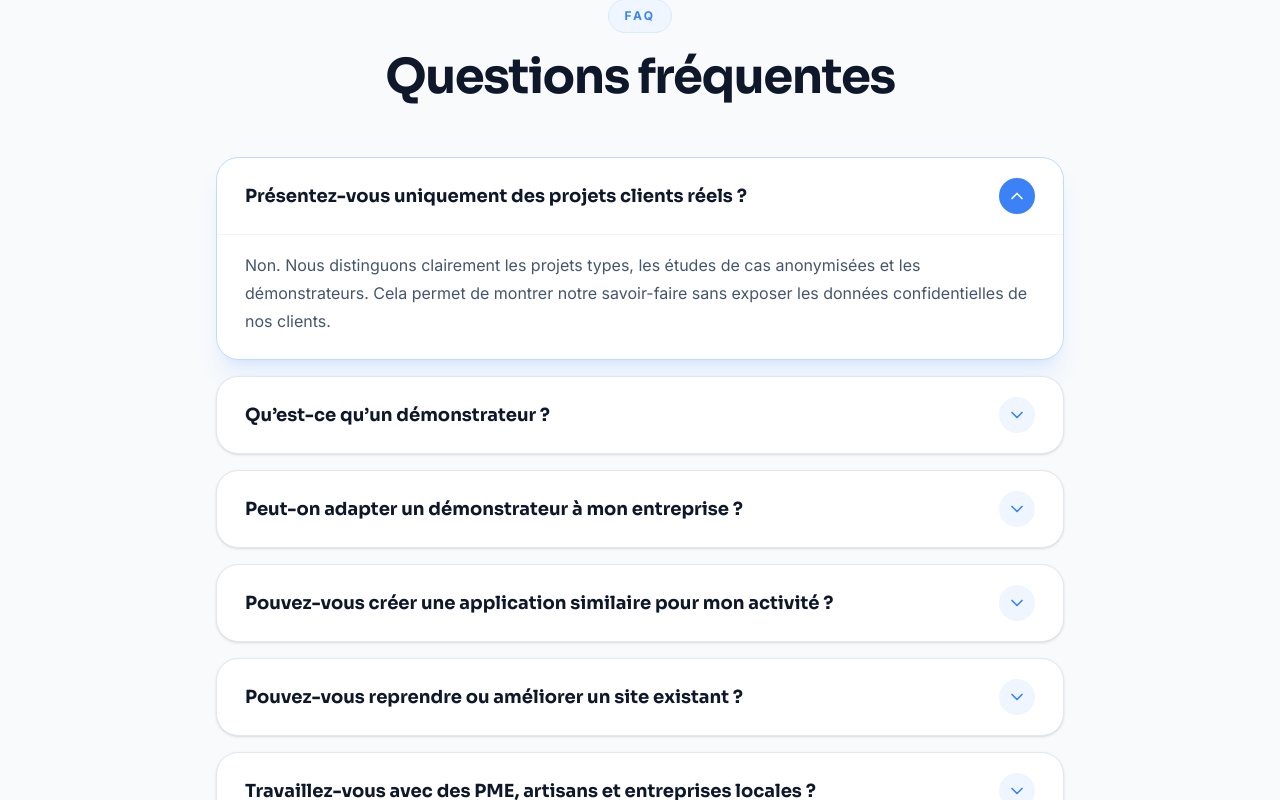
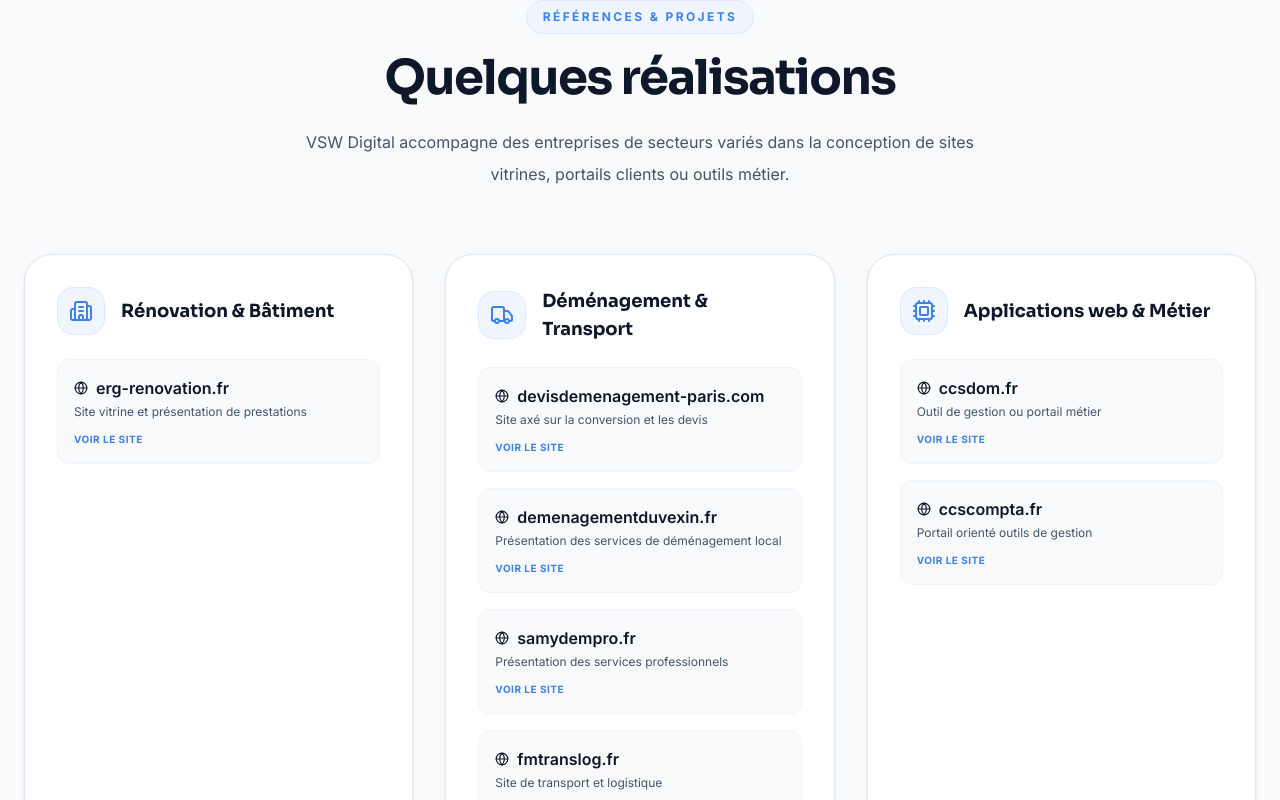
Before and after one commit to AylanMael/vsw, a React (Vite) app: page /realisations in a window 1280 px wide. Shown: the part 10760-11560 px from the top of the page. Built offline with nearby package versions, Linux system fonts and the light colour scheme; no server answers.

Commit message:
feat(realisations): add project references section
Integrate the new RealisationReferences component to the Realisations page to showcase past client projects categorized by sector.

```diff
--- /dev/null
+++ b/src/components/realisations/RealisationReferences.tsx
@@ -0,0 +1,119 @@
+import { motion } from "motion/react";
+import {
+  Building2,
+  Truck,
+  Cpu,
+  Dumbbell,
+  GraduationCap,
+  Globe
+} from "lucide-react";
+
+const references = [
+  {
+    sector: "Rénovation & Bâtiment",
+    icon: Building2,
+    projects: [
+      { name: "erg-renovation.fr", desc: "Site vitrine et présentation de prestations" }
+    ]
+  },
+  {
+    sector: "Déménagement & Transport",
+    icon: Truck,
+    projects: [
+      { name: "devisdemenagement-paris.com", desc: "Site axé sur la conversion et les devis" },
+      { name: "demenagementduvexin.fr", desc: "Présentation des services de déménagement local" },
+      { name: "samydempro.fr", desc: "Présentation des services professionnels" },
+      { name: "fmtranslog.fr", desc: "Site de transport et logistique" }
+    ]
+  },
+  {
+    sector: "Applications web & Métier",
+    icon: Cpu,
+    projects: [
+      { name: "ccsdom.fr", desc: "Outil de gestion ou portail métier" },
+      { name: "ccscompta.fr", desc: "Portail orienté outils de gestion" }
+    ]
+  },
+  {
+    sector: "Sport & Fitness",
+    icon: Dumbbell,
+    projects: [
+      { name: "sculptfitcenter.com", desc: "Présentation de centre de remise en forme" }
+    ]
+  },
+  {
+    sector: "Formation & Conseil",
+    icon: GraduationCap,
+    projects: [
+      { name: "spconsulting-group.fr", desc: "Site de consultant et formation" }
+    ]
+  }
+];
+
+export function RealisationReferences() {
+  return (
+    <section className="bg-slate-50 py-24 md:py-32 border-t border-slate-100">
+      <div className="container mx-auto max-w-7xl px-6">
+        <div className="mx-auto mb-16 max-w-4xl text-center">
+          <span className="mb-5 inline-flex rounded-full border border-blue-100 bg-blue-50 px-4 py-2 text-xs font-bold uppercase tracking-[0.2em] text-[#3b82f6]">
+            Références & Projets
+          </span>
+          <h2 className="font-display text-3xl font-bold tracking-[-0.03em] text-[#0f172a] md:text-5xl">
+            Quelques réalisations
+          </h2>
+          <p className="mx-auto mt-6 max-w-2xl text-base leading-8 text-slate-600">
+            VSW Digital accompagne des entreprises de secteurs variés dans la conception de sites vitrines, portails clients ou outils métier.
+          </p>
+        </div>
+
+        <div className="grid gap-8 md:grid-cols-2 lg:grid-cols-3">
+          {references.map((category) => {
+            const Icon = category.icon;
+            return (
+              <motion.div
+                key={category.sector}
+                initial={{ opacity: 0, y: 20 }}
+                whileInView={{ opacity: 1, y: 0 }}
+                viewport={{ once: true }}
+                className="rounded-[1.75rem] border border-slate-200 bg-white p-8 shadow-sm transition-all hover:border-blue-200 hover:shadow-xl hover:shadow-blue-500/5"
+              >
+                <div className="mb-6 flex items-center gap-4">
+                  <div className="flex h-12 w-12 items-center justify-center rounded-2xl border border-blue-100 bg-blue-50 text-[#3b82f6]">
+                    <Icon className="h-6 w-6" />
+                  </div>
+                  <h3 className="font-display text-lg font-bold text-[#0f172a]">
+                    {category.sector}
+                  </h3>
+                </div>
+
+                <div className="space-y-4">
+                  {category.projects.map((project) => (
+                    <div key={project.name} className="group flex flex-col gap-1 rounded-xl border border-slate-100 bg-slate-50 p-4 transition-colors hover:bg-white hover:border-blue-100">
+                      <span className="flex items-center gap-2 font-semibold text-[#0f172a] group-hover:text-[#3b82f6]">
+                        <Globe className="h-3.5 w-3.5" />
+                        {project.name}
+                      </span>
+                      <p className="text-xs text-slate-600">{project.desc}</p>
+                      <a
+                        href={`https://${project.name}`}
+                        target="_blank"
+                        rel="noopener noreferrer"
+                        className="mt-2 text-[10px] font-bold uppercase tracking-wider text-[#3b82f6] underline decoration-transparent transition-all hover:decoration-[#3b82f6]"
+                      >
+                        Voir le site
+                      </a>
+                    </div>
+                  ))}
+                </div>
+              </motion.div>
+            );
+          })}
+        </div>
+
+        <p className="mt-12 text-center text-sm text-slate-500">
+          Ces références illustrent différents types de projets accompagnés : sites vitrines, pages orientées conversion, refontes, applications web ou outils métier.
+        </p>
+      </div>
+    </section>
+  );
+}
--- a/src/pages/Realisations.tsx
+++ b/src/pages/Realisations.tsx
@@ -1,6 +1,7 @@
 import { useEffect, useState } from "react";
 import { Link } from "react-router-dom";
 import { AnimatePresence, motion } from "motion/react";
+import { RealisationReferences } from "../components/realisations/RealisationReferences";
 import {
   Activity,
   AlertTriangle,
@@ -1097,6 +1098,8 @@ export function Realisations() {
         </div>
       </section>
 
+      <RealisationReferences />
+
       {/* FAQ */}
       <section className="bg-slate-50 py-24 md:py-32">
         <div className="container mx-auto max-w-4xl px-6">
```
